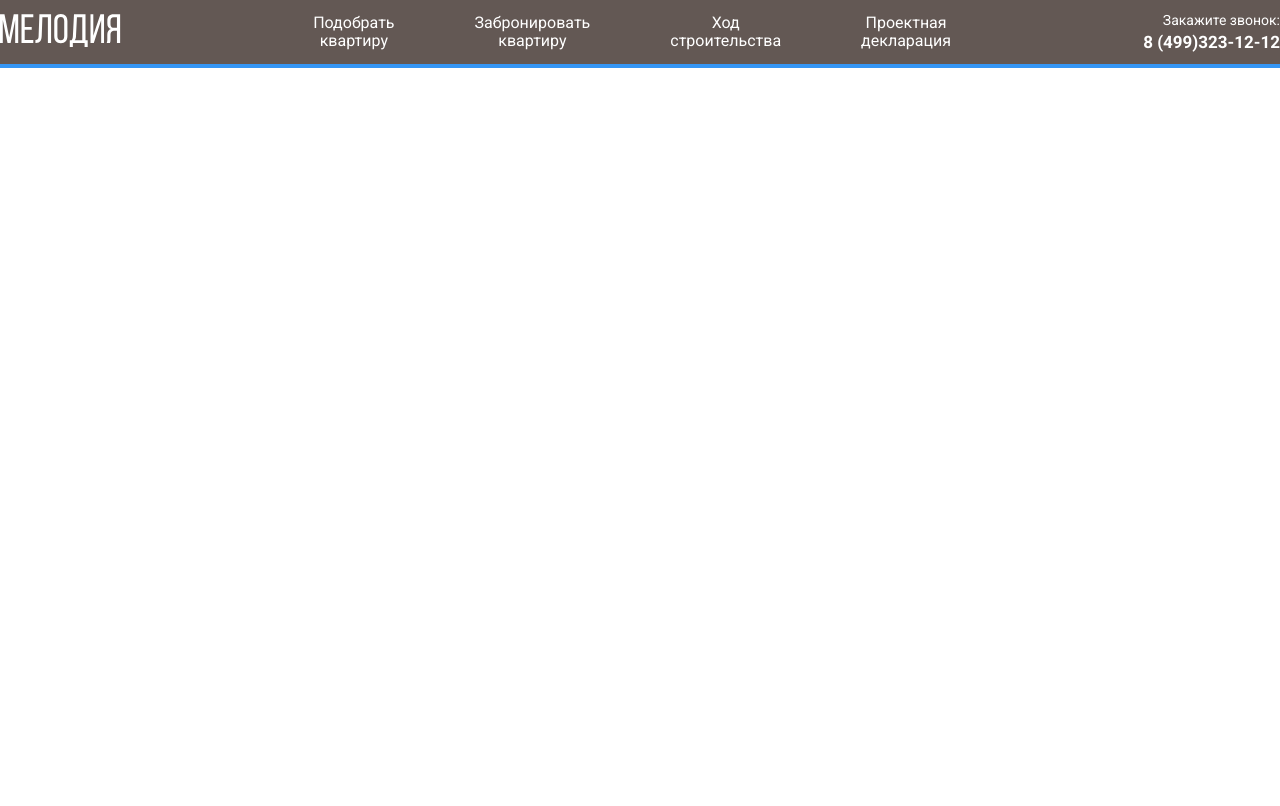
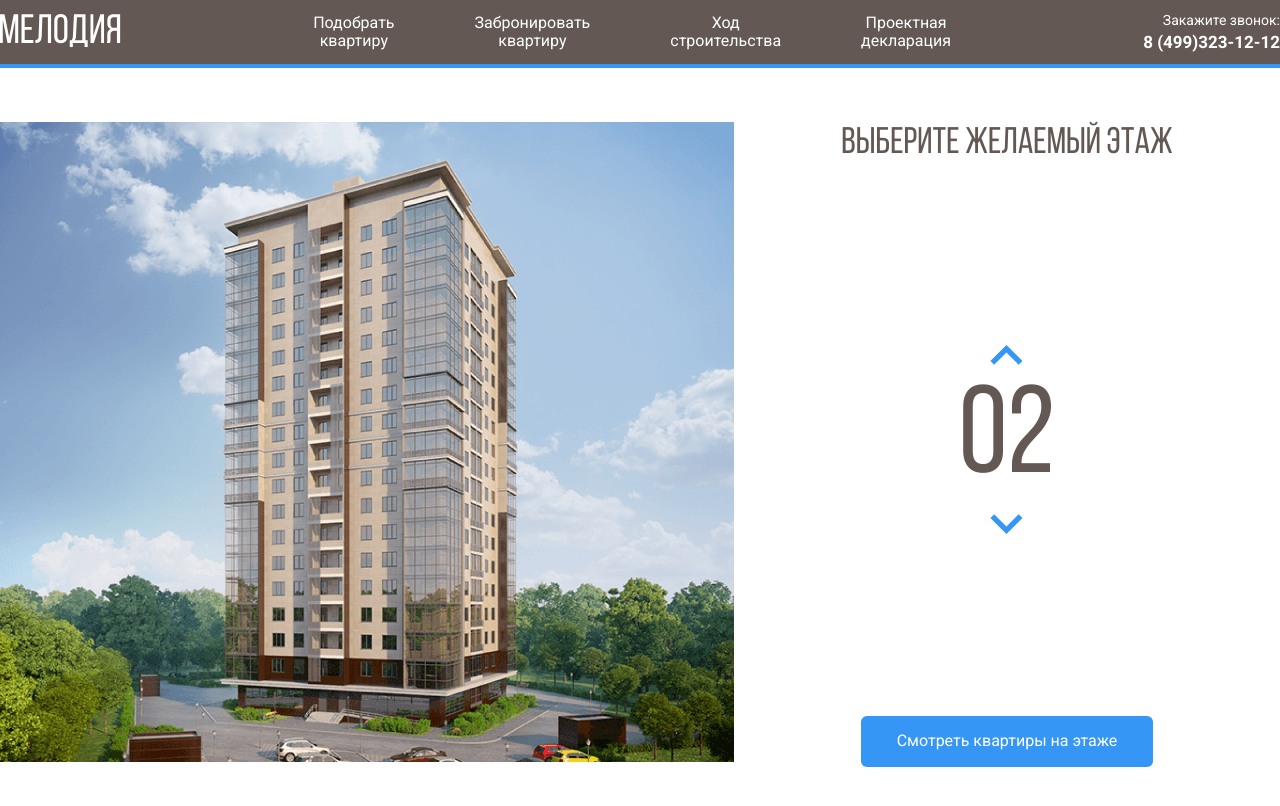
Before and after one commit to VladimirGra4evvv/melody-int, a plain HTML site: page index.html in a window 1280 px wide. Drawn offline with nearby package versions, Linux system fonts and the light colour scheme.

Commit message:
added: counter in day 2-3

```diff
--- a/css/style.css
+++ b/css/style.css
@@ -1,8 +1,18 @@
-*{
+@font-face {
+  font-family: "Bebas Neue";
+  src: local("BebasNeueRegular"),
+    url("../fonts/BebasNeueRegular.woff2") format("woff2"),
+    url("../fonts/BebasNeueRegular.woff") format("woff");
+  font-weight: normal;
+  font-style: normal;
+  font-display: swap;
+}
+* {
   box-sizing: border-box;
 }
 body {
   font-family: "Roboto", sans-serif;
+  margin-bottom: 200px;
 }
 .header {
   background-color: #635854;
@@ -37,7 +47,7 @@ body {
 }
 .navbar-text {
   display: block;
-    color:#fff;
+  color: #fff;
   margin-bottom: 4px;
   font-size: 14px;
   line-height: 16px;
@@ -47,5 +57,69 @@ body {
   font-size: 17px;
   line-height: 20px;
   text-decoration: none;
-    color:#fff;
+  color: #fff;
 }
+.main {
+  padding-top: 54px;
+  max-width: 1280px;
+  margin: auto;
+  display: flex;
+}
+.main-info {
+  flex-grow: 1;
+  text-align: center;
+  display: flex;
+  flex-direction: column;
+  align-items: center;
+  justify-content: space-between;
+}
+.home-image path {
+  opacity: 0;
+  cursor: pointer;
+}
+
+.home-image path:hover {
+  opacity: 1;
+}
+path.current-floor {
+  opacity: 1;
+}
+.counter-group {
+  display: flex;
+  flex-direction: column;
+  align-items: center;
+}
+.counter-button {
+  background-color: #fff;
+  border: none;
+  cursor: pointer;
+}
+.counter-arrow-down {
+  transform: rotateX(180deg);
+}
+.main-title {
+  margin: 0;
+  padding: 0;
+  font-family: "Bebas Neue", sans-serif;
+  font-weight: normal;
+  font-size: 37px;
+  line-height: 44px;
+  color: #635854;
+}
+.counter {
+  font-family: "Bebas Neue", sans-serif;
+  color: #635854;
+  font-size: 124px;
+}
+.button-primary {
+  background: #3596f5;
+  border-radius: 6px;
+  color: #fff;
+  border: none;
+  padding: 16px 36px;
+}
+.modal {
+   position: fixed; /* фиксированная позиция по верх всего сайта */
+   left: 0; /* приклеиваем к левому краю */
+   top: 0; /* приклеиваем к верху */
+}
--- a/index.html
+++ b/index.html
@@ -44,5 +44,75 @@
         </div>
         <!-- /.navbar -->
     </header>
+    <main class="main">
+        <div class="main-image">
+            <svg
+                class="home-image"
+                width="734"
+                height="640"
+                viewBox="0 0 734 640" fill="none" xmlns="http://www.w3.org/2000/svg" xmlns:xlink="http://www.w3.org/1999/xlink">
+                <rect width="734" height="640" fill="url(#pattern0)"/>
+                <defs>
+                <pattern id="pattern0" patternContentUnits="objectBoundingBox" width="1" height="1">
+                <use xlink:href="#image0" transform="translate(-0.00408719) scale(0.0013624 0.0015625)"/>
+                </pattern>
+                <image id="image0" width="740" height="640" xlink:href="img/home.png"/>
+                </defs>
+                <path data-floor="02" d="M222 527L442.8 535L512 521.3V543L443.5 562.7L222 551.7V527Z" fill="#3595F6" fill-opacity="0.75"/>
+                <path data-floor="03" d="M223 526V501L443.3 504.3L513 501V521L443.7 534L223 526Z" fill="#3595F6" fill-opacity="0.75"/>
+                <path data-floor="04" d="M223 500V475H444H513V498L445 505L223 500Z" fill="#3595F6" fill-opacity="0.75"/>
+                <path data-floor="05" d="M223 476V451L444.3 447.3L512 454V476H444" fill="#3595F6" fill-opacity="0.75"/>
+                <path data-floor="06" d="M223 450V424L444.5 420.7L513 431.7V453L444 446.3L223 450Z" fill="#3595F6" fill-opacity="0.75"/>
+                <path data-floor="07" d="M222 423V399.3L443 387L514 410V431.3L443 419L222 423Z" fill="#3595F6" fill-opacity="0.75"/>
+                <path data-floor="08" d="M222 401V376L444.2 359.7L514 388.3V409L443.7 387.3L222 401Z" fill="#3595F6" fill-opacity="0.75"/>
+                <path data-floor="09" d="M222 376V351L444.5 330.7L514 367.3V388L442 359.3L222 376Z" fill="#3595F6" fill-opacity="0.75"/>
+                <path data-floor="10" d="M222 350V326L445 301.3L514 345.3V367L444.7 329L222 350Z" fill="#3595F6" fill-opacity="0.75"/>
+                <path data-floor="11" d="M222 325V301L444.5 272.3L514 323.3V344L443.7 301.7L222 325Z" fill="#3595F6" fill-opacity="0.75"/>
+                <path data-floor="12" d="M221 301V277L443.3 244L514 303.3V323L444 272.3L221 301Z" fill="#3595F6" fill-opacity="0.75"/>
+                <path data-floor="13" d="M222 276V252L443.2 217L513 281V302L444.3 243.7L222 276Z" fill="#3595F6" fill-opacity="0.75"/>
+                <path data-floor="14" d="M222 252V227L444.3 189L513 259.3V280L444 216L222 252Z" fill="#3595F6" fill-opacity="0.75"/>
+                <path data-floor="15" d="M222 226V201L442.8 157.3L513 236.3V259L444 185.7L222 226Z" fill="#3595F6" fill-opacity="0.75"/>
+                <path data-floor="16" d="M223 202V177L443 129L513 214V237L442.3 157.7L223 202Z" fill="#3595F6" fill-opacity="0.75"/>
+                <path data-floor="17" d="M222 177V152L441.8 100L513 192.3V215L443.3 128.7L222 177Z" fill="#3595F6" fill-opacity="0.75"/>
+                <path data-floor="18" d="M222 152V126L444 69.3L513 171V192L443.7 100.3L222 152Z" fill="#3595F6" fill-opacity="0.75"/>
+            </svg>
+        </div>
+        <!-- /.main-image -->
+        <div class="main-info">
+            <h2 class="main-title">Выберите желаемый этаж</h2>
+            <div class="counter-group">
+                <button class="counter-button counter-up">
+                    <img class="counter-arrow counter-arrow-up" src="img/arrow.svg" alt="arrow-up">
+                </button>
+                <span class="counter">02</span>
+                <button class="counter-button counter-down">
+                    <img class="counter-arrow counter-arrow-down" src="img/arrow.svg" alt="arrow-down">
+                </button>
+            </div>
+            <!-- /.counter-group -->
+            <button class="button button-primary">Смотреть квартиры на этаже</button>
+        </div>
+        <!-- /.main-info -->
+    </main>
+    <div class="modal">
+        <div class="modal-dialog">
+            <div class="modal-image">
+
+            </div>
+            <!-- /.modal-image -->
+            <div class="modal-info">
+
+            </div>
+            <!-- /.modal-info -->
+        </div>
+        <!-- /.modal-dialog -->
+    </div>
+    <!-- /.modal -->
+    <script
+        src="https://code.jquery.com/jquery-3.6.0.min.js"
+        integrity="sha256-/xUj+3OJU5yExlq6GSYGSHk7tPXikynS7ogEvDej/m4="
+        crossorigin="anonymous">
+    </script>
+    <script src="js/main.js"></script>
 </body>
 </html>
--- /dev/null
+++ b/js/main.js
@@ -0,0 +1,34 @@
+$(document).ready(function () {
+  var currentFloor = 2;
+  var counterUp = $(".counter-up");
+  var counterDown = $(".counter-down");// переменная где хранится текущий этаж
+  var floorPath = $(".home-image path"); // каждый отдельный этаж в svg
+  // console.log("сайт готов к манипуляциям") //проверка работы скрипта
+
+  //функция при наведении мышкой на этаж
+  floorPath.on("mouseover", function () {
+    currentFloor = $(this).attr("data-floor");//удаляем активный класс у этажей
+    $(".counter").text(currentFloor);// получаем значение текущего этажа
+    floorPath.removeClass("current-floor");// записываем значение этажа в счетчик справа
+  });
+
+  counterUp.on("click", function() { // отслеживание клика по кнопке вверх
+    if(currentFloor < 18 ) { // проверяем значение этажа
+      currentFloor++; // прибавляем один этаж
+      usCurrentFloor = currentFloor.toLocaleString("en-US", {minimumIntegerDigits: 2, useGrouping: false }); //форматируем переменную с этажом, чтобы было 01 а не 1
+      $(".counter").text(usCurrentFloor); // записываем значения этажа в счетчик справа
+      floorPath.removeClass("current-floor");//удаляем активный класс у этажей
+      $(`[data-floor=${usCurrentFloor}]`).toggleClass("current-floor");//подсвечиваем текущий этаж
+    }
+  });
+
+  counterDown.on("click", function() {
+    if(currentFloor > 2 ) {
+      currentFloor--;
+      usCurrentFloor = currentFloor.toLocaleString("en-US", {minimumIntegerDigits: 2, useGrouping: false });
+      $(".counter").text(usCurrentFloor);
+      floorPath.removeClass("current-floor");
+      $(`[data-floor=${usCurrentFloor}]`).toggleClass("current-floor");
+    }
+  });
+});
```
Also changed, not shown: fonts/BebasNeueRegular.woff (added), fonts/BebasNeueRegular.woff2 (added), img/Group 3.svg (added), img/arrow-down.svg (added), img/arrow-up.svg (added), img/arrow.svg (added), img/home.png (added). Lines whose indentation alone changed are shown as unchanged.
